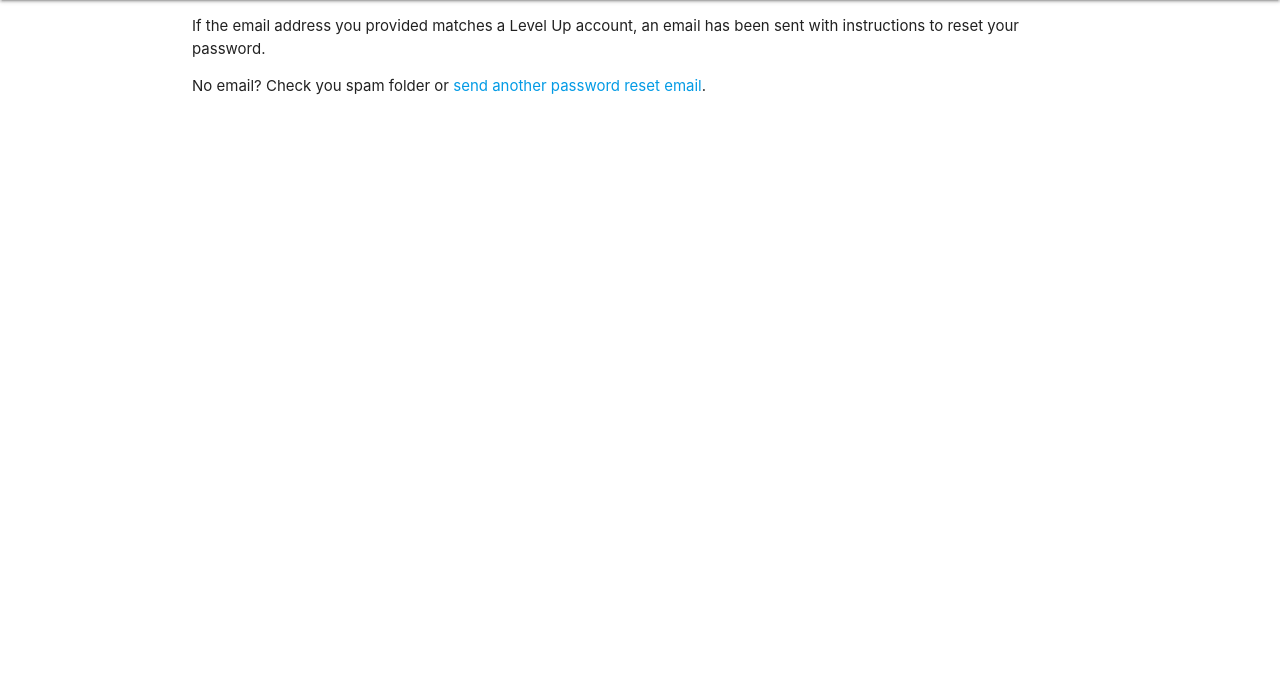
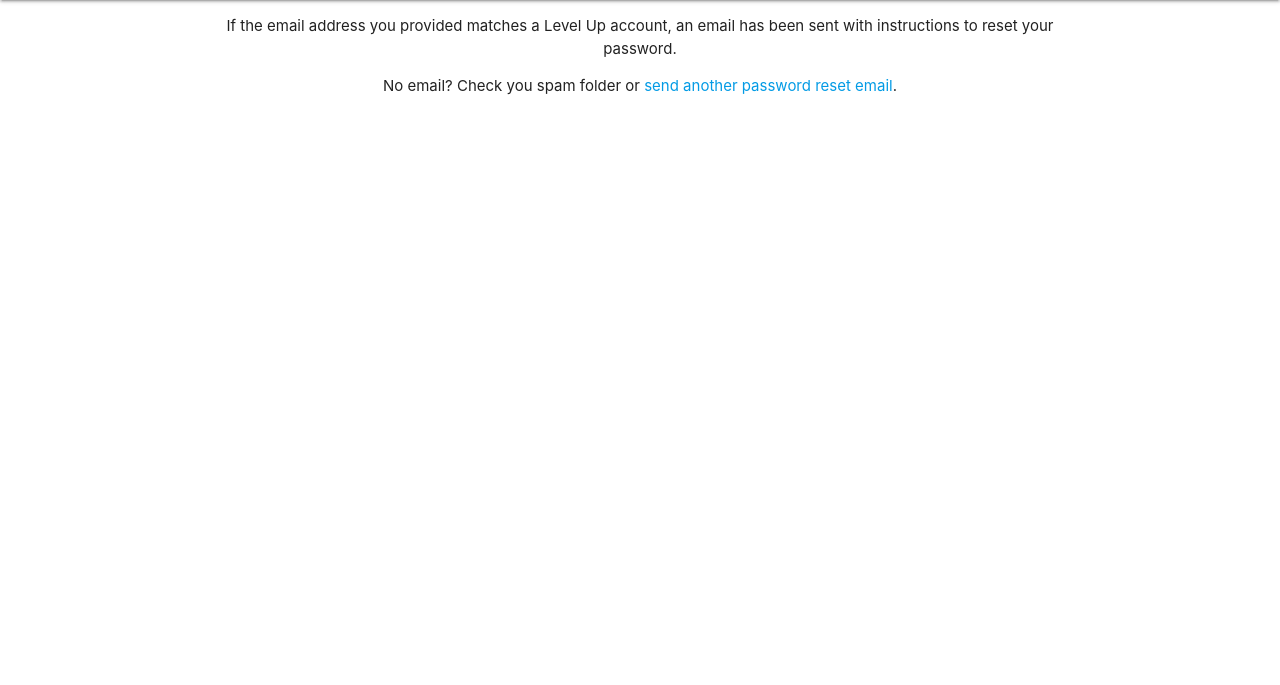
Before and after one commit to dhamma1991/milestone-project-4, a Django app: page /password-reset/done/ in a window 1280 px wide. Shown: the part 64-749 px from the top of the page. Run offline with Django 3.2, Linux system fonts and the light colour scheme; some libraries are stand-ins or nearby versions.

Commit message:
Further structuring of accounts templates

```diff
--- a/accounts/templates/accounts/password_reset_complete.html
+++ b/accounts/templates/accounts/password_reset_complete.html
@@ -5,9 +5,9 @@
 {% endblock %}
 
 {% block content %}
-    <main class="container">
+    <main class="container center-align">
         <p>Your password has been reset!</p>
 
-        <p><a href="{% url 'login' %}">Log In</a></p>
+        <p><a href="{% url 'login' %}" class="waves-effect waves-light btn theme-cyan">Login</a></p>
     </main>
 {% endblock %}
--- a/accounts/templates/accounts/password_reset_done.html
+++ b/accounts/templates/accounts/password_reset_done.html
@@ -5,7 +5,7 @@
 {% endblock %}
 
 {% block content %}
-    <main class="container">
+    <main class="container center-align">
         <p>If the email address you provided matches a Level Up account, an email has been sent with instructions to reset your password.</p>
         <p>No email? Check you spam folder or <a href="{% url 'password_reset' %}">send another password reset email</a>.</p>
     </main>
```
